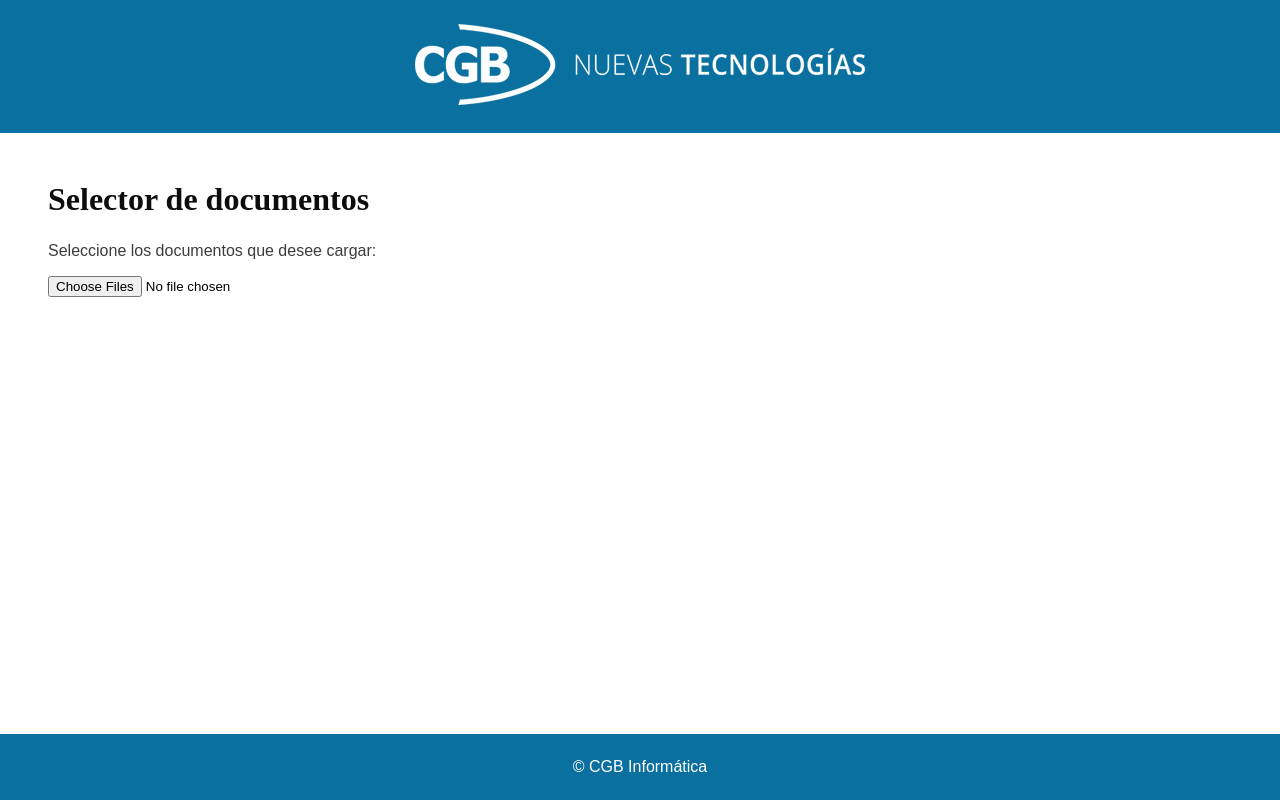
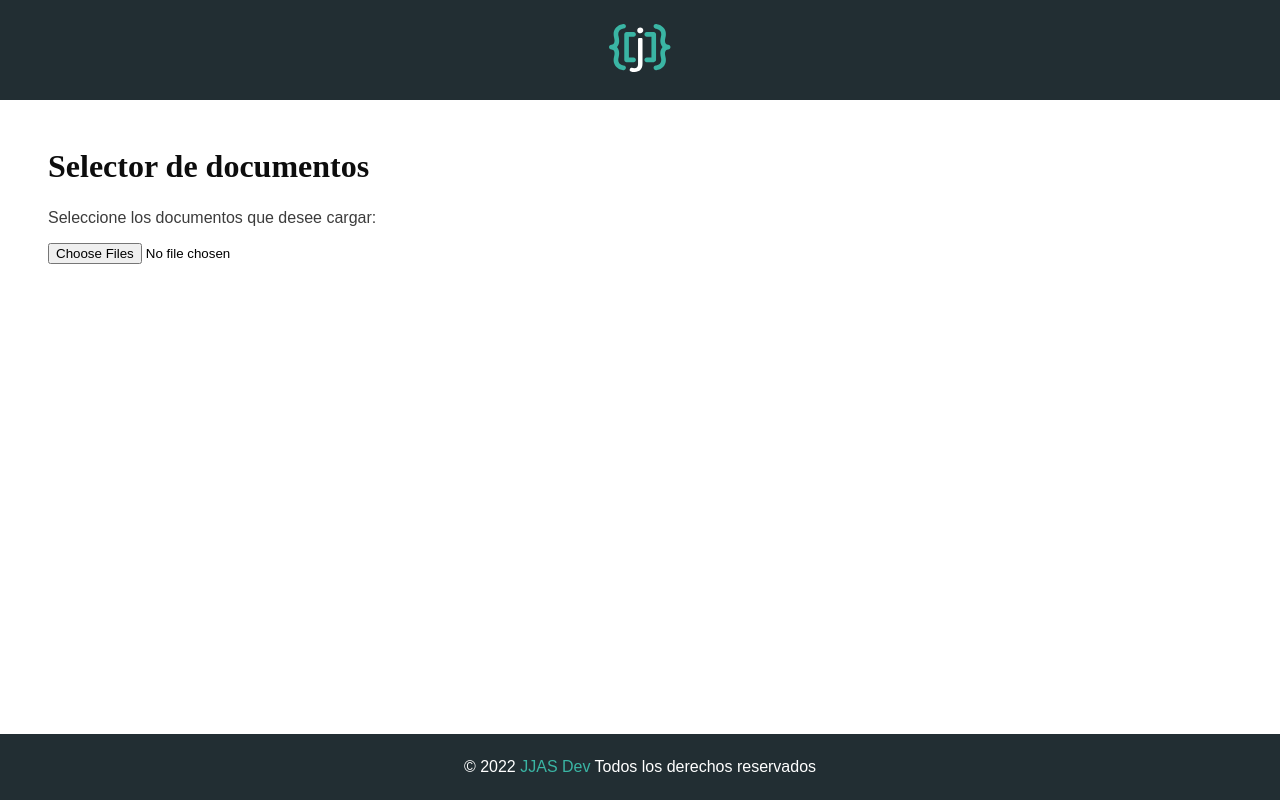
Before and after one commit to Juanjo-CGB/Selector-de-documentos, a plain HTML site: page index.html in a window 1280 px wide. Drawn offline with Linux system fonts and the light colour scheme.

Commit message:
Logo SVG

```diff
--- a/assets/main.js
+++ b/assets/main.js
@@ -29,6 +29,15 @@ const paletaColores = {
   * @type {Array}
   */
  const formatosPermitidos = ['zip', 'rar', 'txt', 'pdf', 'docx', 'doc', 'xls', 'xlsx', 'jpeg', 'jpg', 'gif', 'png'];
+ /**
+  * Establece el año en el footer
+  * @returns {void}
+  */
+  function establecerYear(){
+    const today = new Date();
+    const nodoYear = document.querySelector(".footer__copy-year");
+    nodoYear.innerHTML = today.getFullYear();
+}
 /**
   * Crea el nodo del documento seleccionado
   * @param {string} fileName Nombre del documento seleccionada
@@ -96,6 +105,8 @@ const paletaColores = {
     //Pintamos el documento
     contenedorFiles.appendChild(container);
 }
+//Pintar año
+establecerYear();
 const fileUpload = document.querySelector("#selector__input");
 const contenedorFiles = document.querySelector(".selector__galeria");
 //Subir documento
--- a/assets/style.css
+++ b/assets/style.css
@@ -1,6 +1,6 @@
 :root{
-    --primary-color: #0970a0;
-    --background-primary-color: #0970a0;
+    --primary-color: #3ab5a4;
+    --background-primary-color: #222e33;
     --background-secondary-color: #f6f6f6;
     --border-color: #d6d6d6;
     --title-color: #0d0d0d;
@@ -37,11 +37,19 @@ header, footer{
     justify-content: center;
     padding: 1.5rem
 }
-.header__logo img{
-    height: auto;
+
+.header__logo-svg {
+    height: 3rem;
+    width: auto;
     transition: width .3s ease;
-    width: max-content
 }
+.header__logo-svg-primary {
+    fill:var(--primary-color);
+}
+.header__logo-svg-j {
+    fill:var(--color-white);
+}
+
 main{
     flex-grow: 1;
     padding: 3rem
@@ -127,6 +135,10 @@ main{
     white-space: nowrap;
     top: 100;
 }
-footer p{
-    color: var(--color-white)
+.footer {
+    color: var(--color-white);
+    font-weight: 500;
 }
+.footer__copy-jjasdev {
+    color: var(--primary-color);
+}
--- a/index.html
+++ b/index.html
@@ -7,12 +7,41 @@
     <link rel="stylesheet" href="assets/style.css">
     <link rel="stylesheet" href="https://cdnjs.cloudflare.com/ajax/libs/font-awesome/5.15.3/css/all.min.css"/>
     <script defer src="assets/main.js"></script>
+    <link rel="shortcut icon" type="image/png" href="assets/imgs/favicon.png"/>
 </head>
 <body>
     <header>
         <picture class="header__logo">
-            <source srcset="assets/imgs/appLogoCGB.png" media="(max-width: 596px)" loading="lazy" >
-            <img src="assets/imgs/logoCGB.png" alt="Logotipo CGB" title="Logotipo CGB" loading="lazy" width="555" height="100">
+            <svg class="header__logo-svg" version="1.1" xmlns="http://www.w3.org/2000/svg" xmlns:xlink="http://www.w3.org/1999/xlink" x="0px" y="0px"
+                            viewBox="0 0 303.7 237" xml:space="preserve">
+                <g>
+                    <g>
+                        <path class="header__logo-svg-primary" d="M121.5,188.3H86.8c-6.3,0-11.4-5.1-11.4-11.4V51c0-6.3,5.1-11.4,11.4-11.4h34.7c6.3,0,11.4,5.1,11.4,11.4
+                            s-5.1,11.4-11.4,11.4H98.2v103h23.3c6.3,0,11.4,5.1,11.4,11.4C132.9,183.2,127.8,188.3,121.5,188.3z"/>
+                        <path class="header__logo-svg-primary" d="M221,188.3h-34.7c-6.3,0-11.4-5.1-11.4-11.4s5.1-11.4,11.4-11.4h23.3v-103h-23.3c-6.3,0-11.4-5.1-11.4-11.4
+                            s5.1-11.4,11.4-11.4H221c6.3,0,11.4,5.1,11.4,11.4V177C232.5,183.2,227.4,188.3,221,188.3z"/>
+                        <path class="header__logo-svg-primary" d="M231.6,227.9c-5.8,0-10.8-4.4-11.4-10.3c-0.6-6.3,3.9-11.8,10.2-12.5c0.4,0,16.1-2,23.5-12.7
+                            c4.5-6.5,5.3-15.5,2.4-26.8c-5.2-20.6-3.4-36.8,5.6-48.3c0.9-1.2,1.9-2.3,2.9-3.3c-1-1-2-2.1-2.9-3.3
+                            c-8.9-11.5-10.8-27.7-5.6-48.3c2.9-11.4,2.1-20.4-2.5-26.9c-7.5-10.7-23.3-12.6-23.4-12.6c-6.3-0.6-10.9-6.2-10.2-12.5
+                            c0.6-6.3,6.2-10.9,12.5-10.2c1.1,0.1,26.3,2.8,39.9,22.2c8.5,12.2,10.5,27.5,5.9,45.6c-3.4,13.2-2.8,23.1,1.5,28.7
+                            c4.4,5.6,12.2,6,12.3,6c6.3,0,11.4,5.1,11.4,11.4s-5,11.4-11.3,11.4c-0.4,0-8.2,0.4-12.5,6.1c-4.2,5.6-4.7,15.4-1.4,28.5
+                            c4.6,18.1,2.6,33.5-5.9,45.6c-13.6,19.4-38.8,22.1-39.9,22.2C232.3,227.9,231.9,227.9,231.6,227.9z M292.2,125.4L292.2,125.4
+                            L292.2,125.4z"/>
+                        <path class="header__logo-svg-primary" d="M72.1,227.9c-0.4,0-0.8,0-1.1-0.1c-1.1-0.1-26.3-2.8-39.9-22.2c-8.5-12.2-10.5-27.5-5.9-45.6
+                            c3.4-13.2,2.8-23.1-1.5-28.7c-4.4-5.6-12.2-6-12.3-6c-6.3,0-11.4-5.1-11.4-11.4s5-11.4,11.3-11.4c0.4,0,8.2-0.4,12.5-6.1
+                            c4.2-5.6,4.7-15.4,1.4-28.5c-4.6-18.1-2.6-33.5,5.9-45.6C44.7,2.9,69.9,0.2,71,0.1c6.3-0.6,11.9,4,12.5,10.2
+                            c0.6,6.3-3.9,11.8-10.2,12.5c-0.4,0-16.1,2-23.5,12.7C45.3,42,44.5,51,47.4,62.3c5.2,20.6,3.4,36.8-5.6,48.3
+                            c-0.9,1.2-1.9,2.3-2.9,3.3c1,1,2,2.1,2.9,3.3c8.9,11.5,10.8,27.7,5.6,48.3c-2.9,11.3-2.1,20.3,2.4,26.8
+                            c7.5,10.8,23.4,12.7,23.5,12.7c6.3,0.6,10.8,6.2,10.2,12.5C82.9,223.5,77.9,227.9,72.1,227.9z"/>
+                    </g>
+                    <g>
+                        <path class="header__logo-svg-j" d="M102.3,224.7l2.3-5.4c1.4-3.2,5.1-4.7,8.3-3.3c3.6,1.6,7.9,2.4,12.4,2.4c11.7,0,18.1-7.3,18.1-21.4V75.6
+                            c0-3.5,2.8-6.3,6.3-6.3h9.5c3.5,0,6.3,2.8,6.3,6.3v121c0,24.8-13.8,40.4-38.8,40.4c-7.7,0-15.4-1.3-21.3-4.2
+                            C102.3,231.4,101,227.8,102.3,224.7z M139.5,31.7c0-8,6.4-14.5,14.9-14.5s14.9,6.2,14.9,14c0,8.3-6.2,14.7-14.9,14.7
+                            C145.9,45.9,139.5,39.7,139.5,31.7z"/>
+                    </g>
+                </g>
+            </svg>
         </picture>
     </header>
     <main>
@@ -25,8 +54,8 @@
             <div class="selector__galeria"></div>
         </section>
     </main>
-    <footer>
-        <p>&copy; CGB Informática</p>
+    <footer class="footer">
+        <div class="footer__copy">&copy; <span class="footer__copy-year"></span> <span class="footer__copy-jjasdev">JJAS Dev</span> Todos los derechos reservados</div>
     </footer>
 </body>
 </html>
```
Also changed, not shown: assets/imgs/favicon.png (added).
